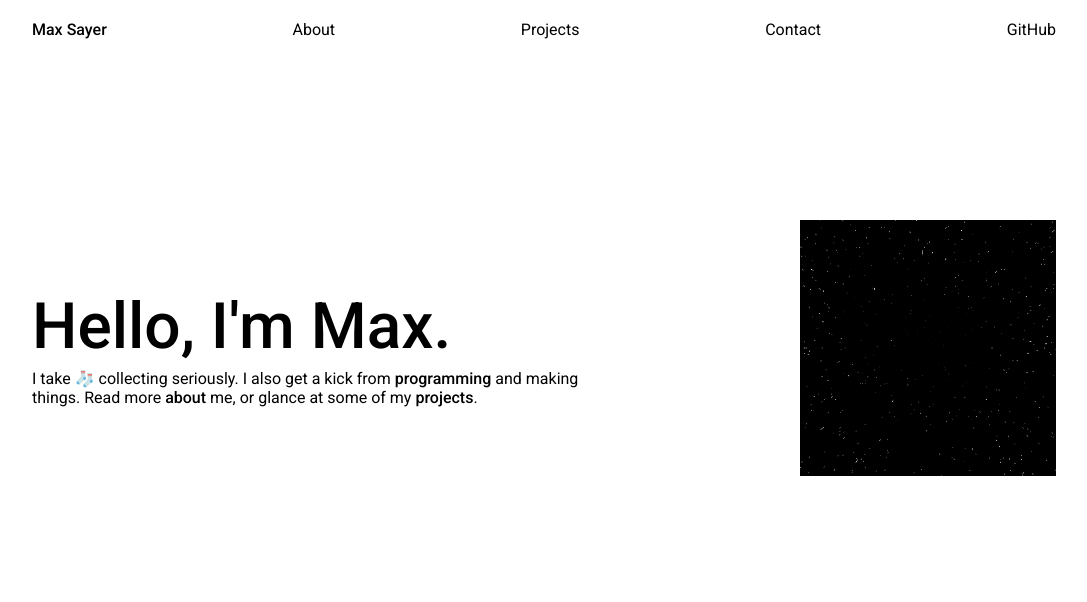
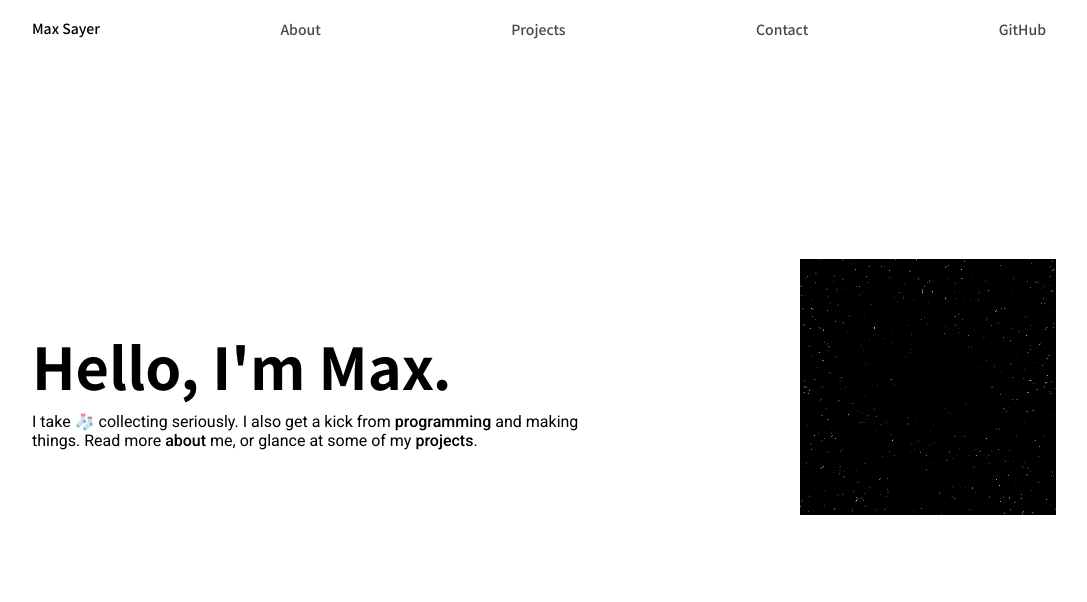
Before and after one commit to sayersauce/website, a plain HTML site: page index.html in a window 1280 px wide. Shown: the whole page, without its empty margins (96-1183 px from the left). Drawn offline with Linux system fonts and the light colour scheme.

Commit message:
Small design tweaks

```diff
--- a/index.html
+++ b/index.html
@@ -5,16 +5,17 @@
         <title>Max Sayer</title>
         <link rel="stylesheet" href="stylesheet.css" type="text/css">
         <link href="https://fonts.googleapis.com/css?family=Roboto:400,400i,500&display=swap" rel="stylesheet">
-        <link rel="icon" href="icon.png">
+        <link href="https://fonts.googleapis.com/css2?family=Noto+Sans+JP:wght@500;700&display=swap" rel="stylesheet">
+        <link rel="icon" href="images/icon.png">
     </head>
     <body>
-        <div id="landing-box">
+        <div id="home-box">
             <div id="nav-bar">
-                <h2 id="title">Max Sayer</h1>
-                <a class="nav-link link-limegreen" href="">About</a>
-                <a class="nav-link link-olive" href="">Projects</a>
-                <a class="nav-link link-seagreen" href="">Contact</a>
-                <a class="nav-link link-teal" href="https://github.com/sayersauce">GitHub</a>
+                <h2 id="nav-title">Max Sayer</h2>
+                <a class="nav-link" href="#">About</a>
+                <a class="nav-link" href="#">Projects</a>
+                <a class="nav-link" href="#">Contact</a>
+                <a class="nav-link" href="https://github.com/sayersauce">GitHub</a>
             </div>
             <div id="hello">
                 <div id="hello-container">
--- a/stylesheet.css
+++ b/stylesheet.css
@@ -9,14 +9,20 @@
   }
 
 * {
-    font-family: "Roboto";
+    font-family: "Roboto", sans-serif;
+}
+
+html {
+    height: 100%;
 }
 
 body {
+    height: 100%;
     margin: 0 10% 0 10%;
 }
 
 h1, h2 {
+    font-family: "Noto Sans JP", sans-serif;
     font-weight: 500;
 }
 
@@ -27,33 +33,37 @@ h1, h2 {
 }
 
 #nav-bar * {
-    font-size: 1em;
+    font-size: 14px;
 }
 
-.nav-link, #home-link {
-    color: black;
+.nav-link {
+    color: #494949;
+    font-family: "Noto Sans JP", sans-serif;
+    font-weight: 500;
     text-decoration: none;
-    border-bottom: solid transparent 1px;
-    transition: border-bottom 0.2s;
+    transition: background-color 100ms;
+    border-radius: 3px;
+    padding: 3px 10px 3px 10px;
 }
 
 .nav-link:hover {
-    border-bottom: solid mediumseagreen 1px;
+    background: #f0f0f0;
 }
 
-/* Title Page */
-
-#landing-box {
-    width: 100%;
-}
-
-#title {
-    margin: 20px 0 20px 0;
+#nav-title {
+    margin: 18px 0 18px 0;
     border-bottom: solid transparent 1px;
 }
 
+/* Home Page */
+
+#home-box {
+    width: 100%;
+    height: 100%;
+}
+
 #hello {
-    margin: 20vh 0 0 0;
+    height: calc(100% - 57px);
     display: flex;
     align-items: center;
     justify-content: space-between;
@@ -65,7 +75,8 @@ h1, h2 {
 }
 
 #hello-title {
-    font-size: max(3em, 5vw);
+    font-size: max(3em, 4.5vw);
+    font-weight: 700;
     margin: 0;
 }
 
@@ -83,7 +94,7 @@ h1, h2 {
     color: black;
     font-weight: 500;
     text-decoration: none;
-    transition: color 0.4s;
+    transition: color 200ms;
 }
 
 .link:hover {
```
Also changed, not shown: images/icon.png (renamed from icon.png).
